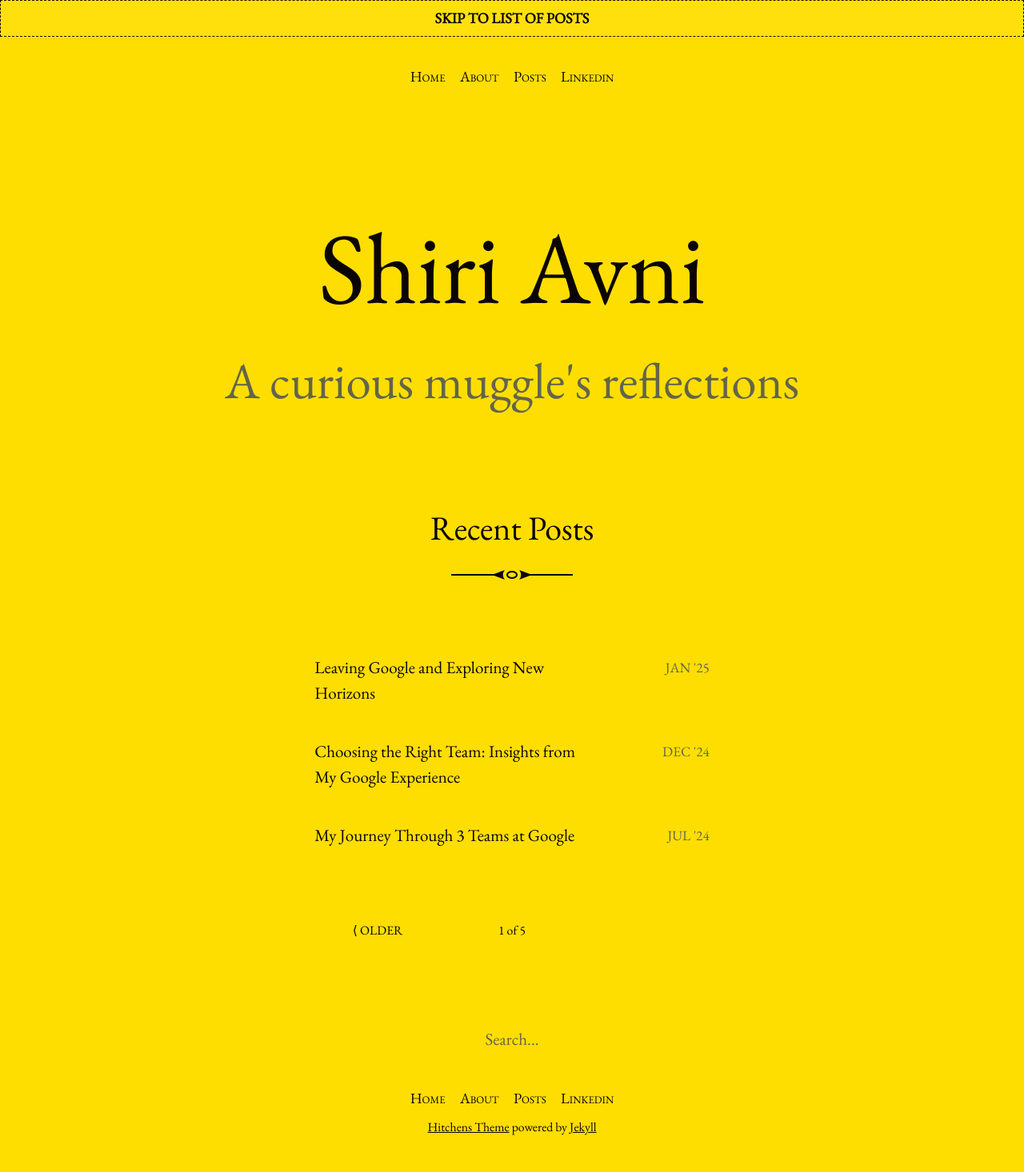
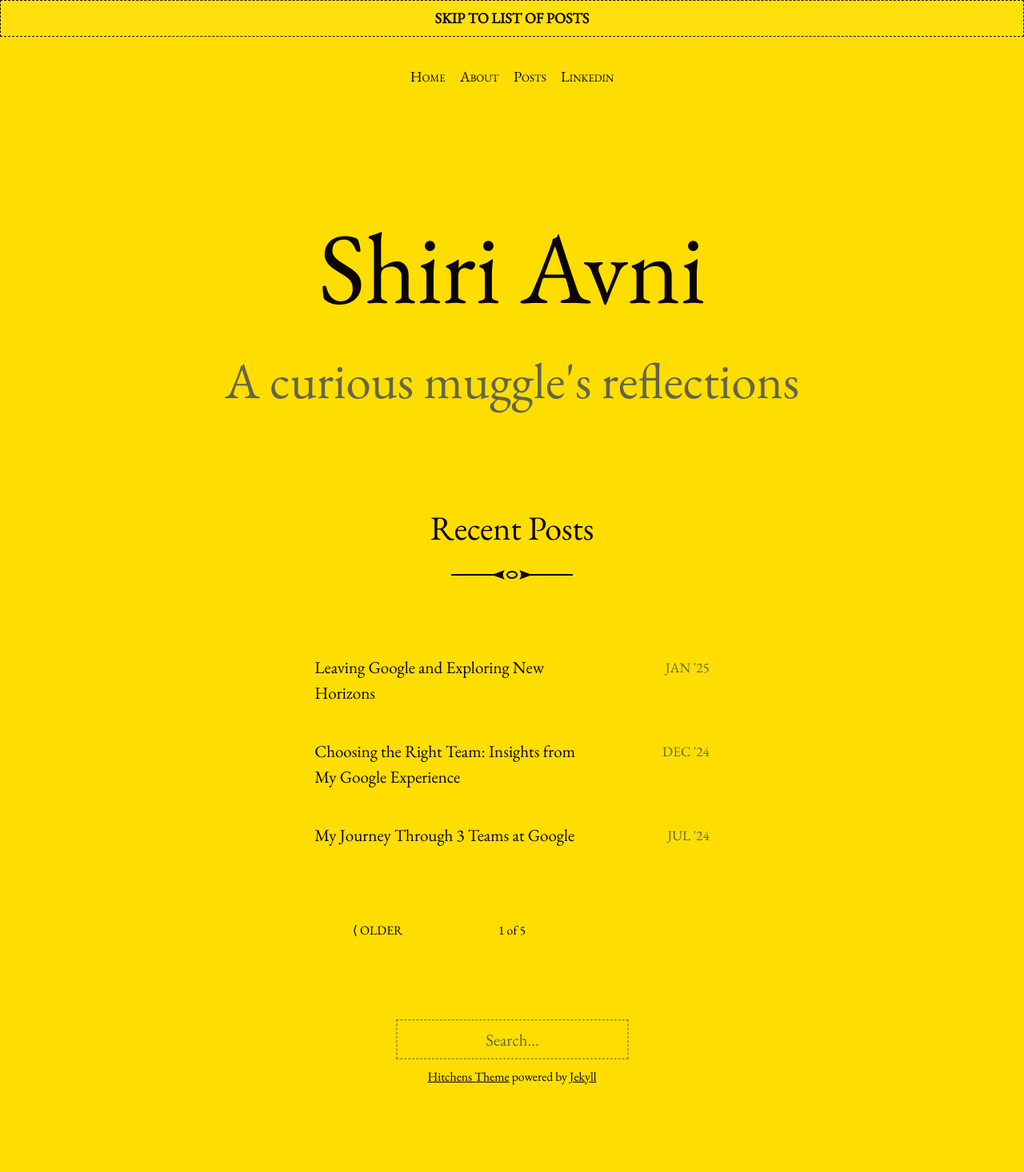
Before and after one commit to s-avni/s-avni.github.io, a Jekyll site: the page built from index.html, in a window 1280 px wide. Shown: the whole page at 80% size. Built offline with Jekyll 4.4.1, drawn with Linux system fonts in a browser that asks for light colours; the list of posts is cut into pages by our own code; comment, search, counter and statistics services are not loaded; after the commit the page ends 1402 px from its top, so only the background shows below that.

Commit message:
fix: make 'search' box more prominent and remove duplicate nav menu from footer

```diff
--- a/_layouts/default.html
+++ b/_layouts/default.html
@@ -37,10 +37,9 @@
       {% include search.html %}
     {% endunless %}
 
-    {% include menu.html %}
-
     {% unless site.hide_credits %}
       <aside class="site-credits">
+        <div style="height: 5px;"></div>
         <p>
           <small><a href="https://github.com/patdryburgh/hitchens">Hitchens Theme</a> powered by <a href="http://jekyllrb.com">Jekyll</a></small>
         </p>
--- a/_sass/_search.scss
+++ b/_sass/_search.scss
@@ -8,15 +8,16 @@
   background: transparent;
   border: 0;
   font: 1em $font-family;
-  padding: .5em;
+  padding: 0.5em;
   color: $text-color;
   text-align: center;
-  &:focus {
-    outline: 1px dashed $text-color;
+  & {
+    outline: 1px dashed $muted-text-color;
+    transform: scale(0.99);
   }
 }
 
-#search button[type="submit"] {
+#search button[type='submit'] {
   display: none;
 }
 
```
